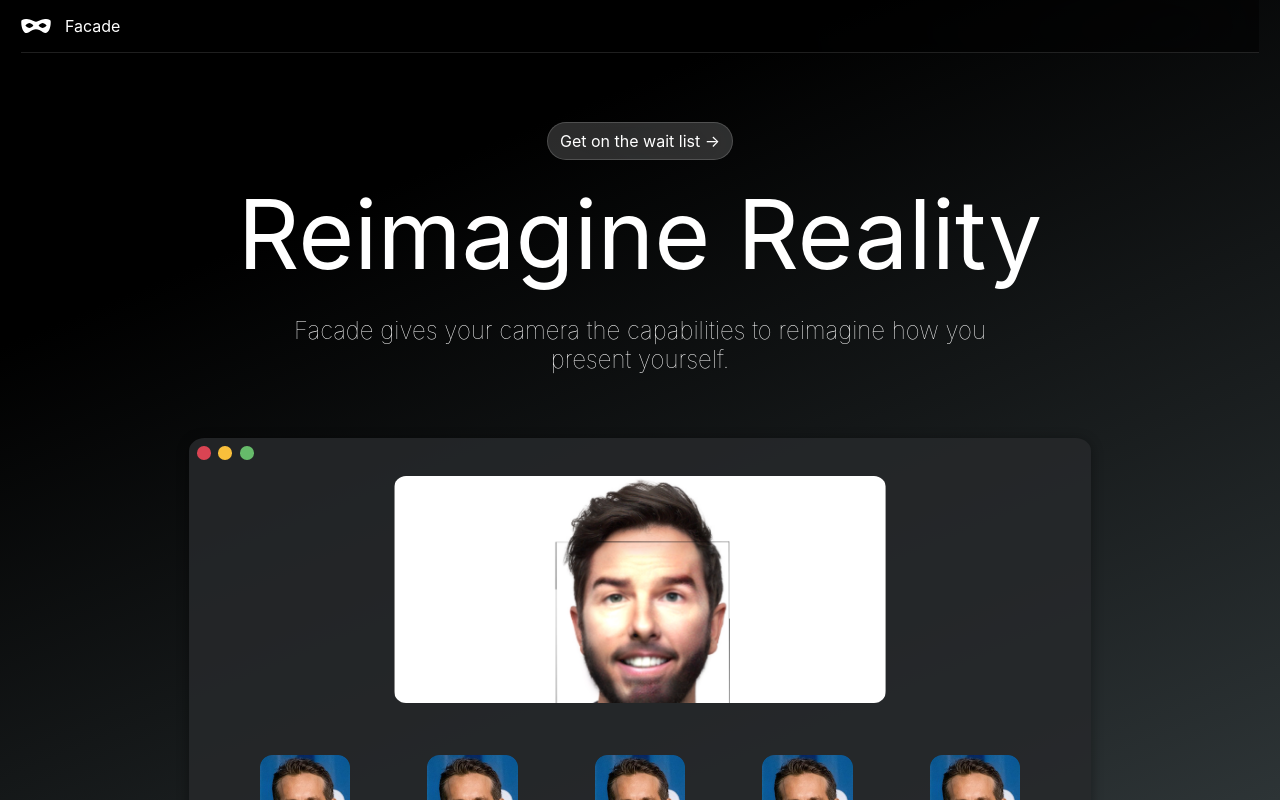
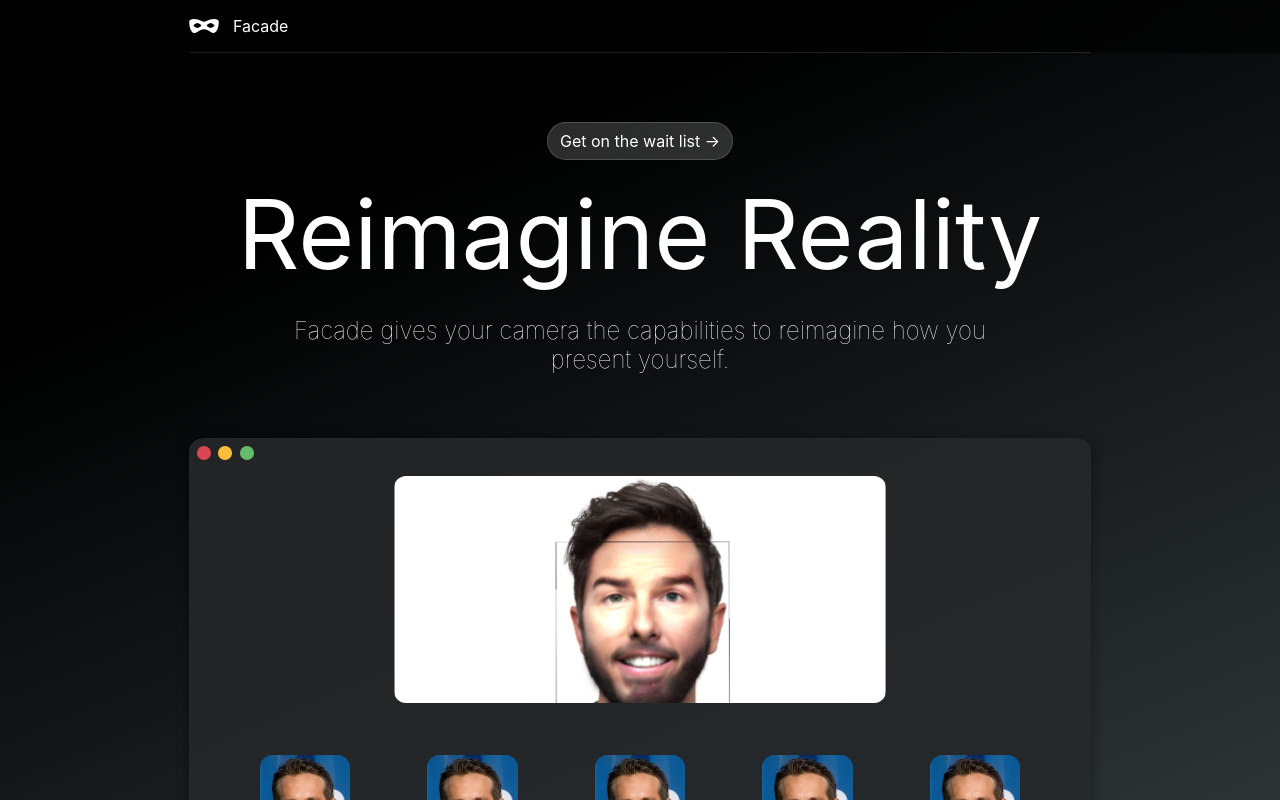
Before and after one commit to facadegg/facade, a Gatsby site in the folder www/: page / in a window 1280 px wide. Built offline with nearby package versions, Linux system fonts and the light colour scheme; Gatsby itself is replaced by a stand-in of ours.

Commit message:
Don't restrict backdrop to less than full width of page in header

```diff
--- a/www/src/components/Header.tsx
+++ b/www/src/components/Header.tsx
@@ -5,19 +5,28 @@ const headerGapStyle: React.CSSProperties = {
     height: "calc(42px + 5rem)",
 }
 
-const HeaderLayout = styled.div`
+const HeaderBackdrop = styled.div`
   background: rgba(0, 0, 0, .5);
-  border-bottom: 0.5px solid rgba(255, 255, 255, 0.12);
   backdrop-filter: blur(48px);
   display: flex;
-  gap: 14px;
-  margin: 0 21px 0 21px;
-  padding: 16px 0 16px 0;
+  justify-content: center;
+  padding: 0;
   position: fixed;
-  width: calc(100% - 42px);
+  width: 100%;
   z-index: 1;
 
   -webkit-backdrop-filter: blur(48px);
+`
+
+const HeaderLayout = styled.div`
+  background: rgba(0, 0, 0, 0);
+  border-bottom: 0.5px solid rgba(255, 255, 255, 0.12);
+  display: flex;
+  gap: 14px;
+  margin: 0 48px 0 48px;
+  max-width: 902px;
+  padding: 16px 0 16px 0;
+  width: calc(100% - 96px);
 `;
 
 const SiteIcon: React.FC<{}> = React.memo(() => {
@@ -33,10 +42,12 @@ const SiteIcon: React.FC<{}> = React.memo(() => {
 const Header: React.FC<{}> = () => {
     return (
         <>
-            <HeaderLayout>
-                <SiteIcon />
-                <span>Facade</span>
-            </HeaderLayout>
+            <HeaderBackdrop>
+                <HeaderLayout>
+                    <SiteIcon />
+                    <span>Facade</span>
+                </HeaderLayout>
+            </HeaderBackdrop>
             <div style={headerGapStyle} />
         </>
     )
```
